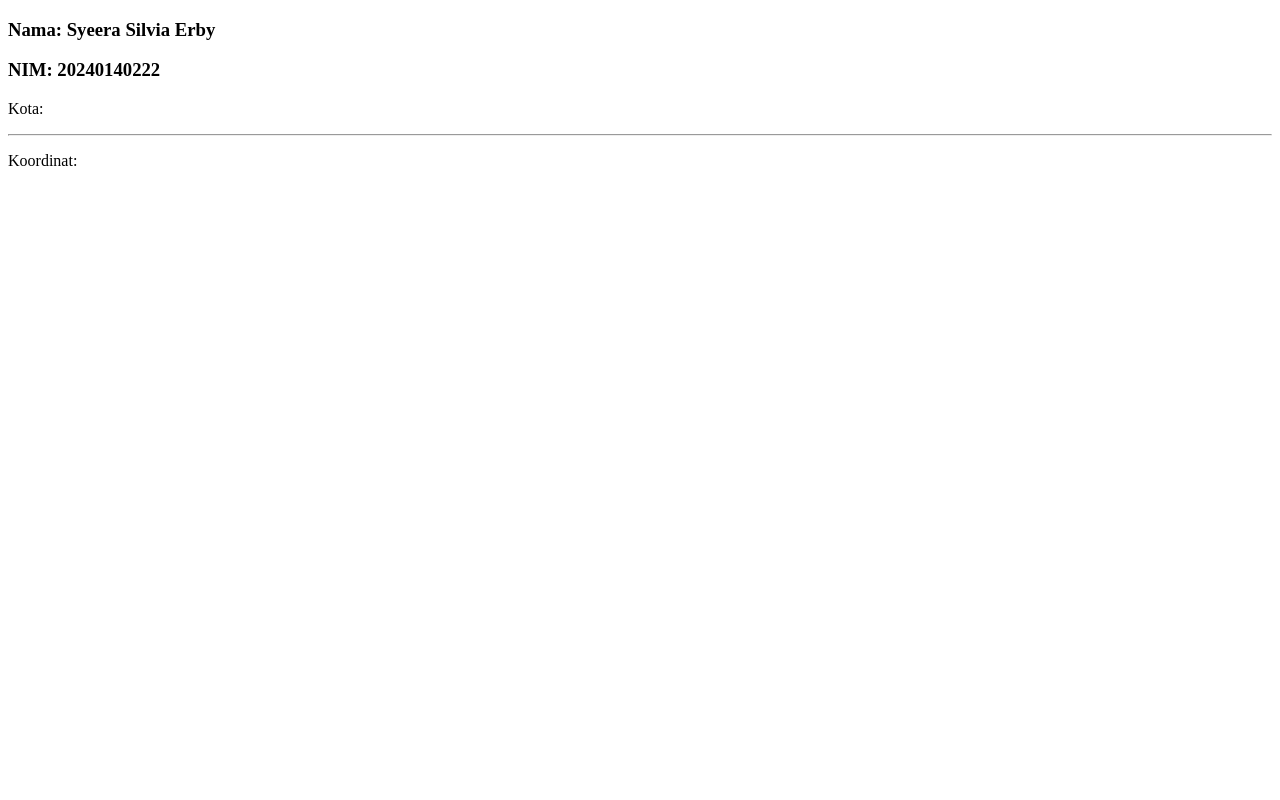
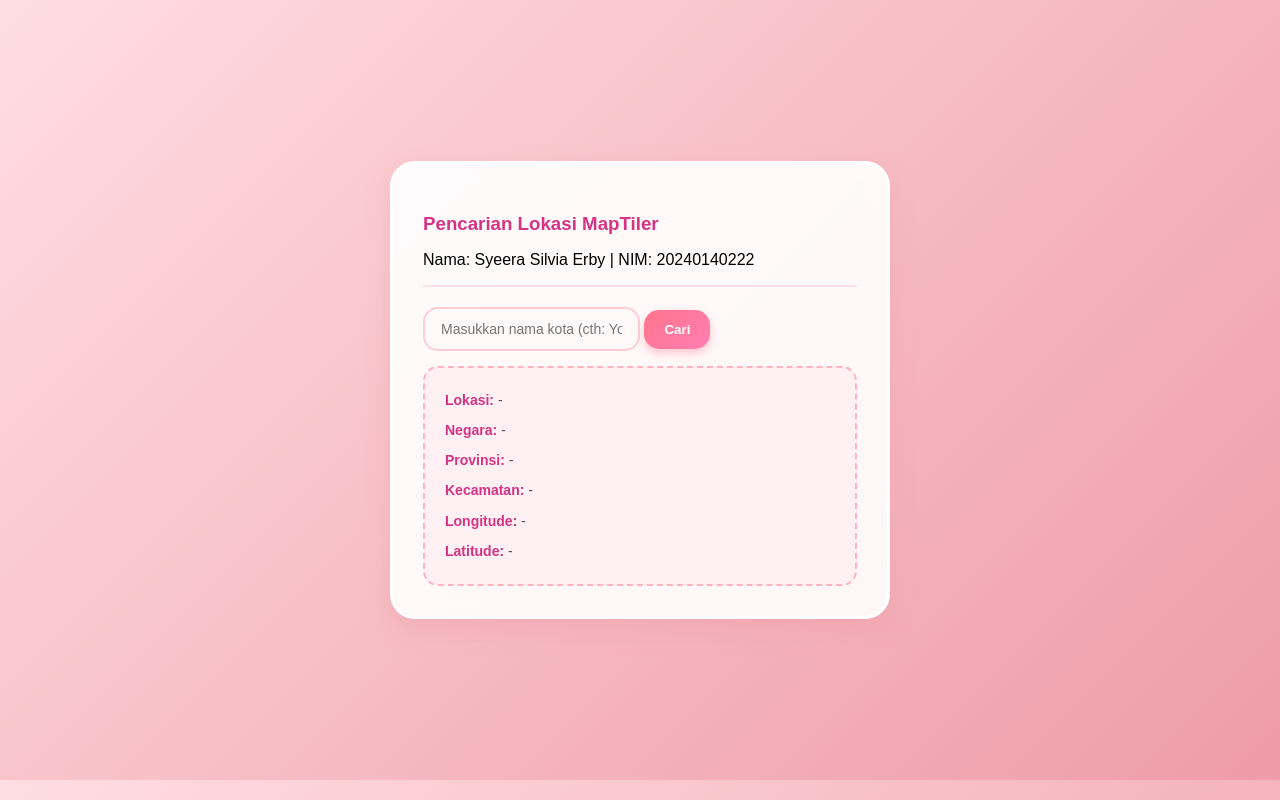
Before and after one commit to Syeeraaaa/222_WeatherApi, a website: page public/index.html in a window 1280 px wide. Drawn offline with Linux system fonts and the light colour scheme; no server answers.

Commit message:
menambahkan desain CSS estetik dan interaktif pada halaman utama

```diff
--- a/public/index.html
+++ b/public/index.html
@@ -4,35 +4,143 @@
     <meta charset="UTF-8">
     <meta name="viewport" content="width=device-width, initial-scale=1.0">
     <title>Geolocation</title>
+    <style>
+        body {
+            font-family: 'Quicksand', sans-serif;
+            max-width: 500px;
+            margin: 50px auto;
+            padding: 20px;
+            background: linear-gradient(135deg, #ffdde1 0%, #ee9ca7 100%);
+            min-height: 80vh;
+            display: flex;
+            align-items: center;
+            justify-content: center;
+        }
+        .card {
+            background: rgba(255, 255, 255, 0.9);
+            backdrop-filter: blur(10px);
+            padding: 30px;
+            border-radius: 25px;
+            box-shadow: 0 10px 25px rgba(238, 156, 167, 0.4);
+            border: 3px solid #fff;
+            width: 100%;
+        }
+        h3 {
+            color: #d63384;
+            margin-bottom: 5px;
+            font-weight: 700;
+        }
+        .identity {
+            font-size: 13px;
+            color: #888;
+            margin-bottom: 15px;
+        }
+        hr {
+            border: none;
+            height: 2px;
+            background: #ffe0e6;
+            border-radius: 2px;
+            margin-bottom: 20px;
+        }
+        .input-group {
+            display: flex;
+            gap: 8px;
+            margin-bottom: 20px;
+        }
+        input {
+            flex: 1;
+            padding: 12px 16px;
+            border: 2px solid #ffccd5;
+            border-radius: 15px;
+            outline: none;
+            font-family: 'Quicksand', sans-serif;
+            font-size: 14px;
+            transition: all 0.3s ease;
+            background: #fff9fa;
+        }
+        input:focus {
+            border-color: #ff758c;
+            box-shadow: 0 0 8px rgba(255, 117, 140, 0.3);
+        }
+        button {
+            padding: 12px 20px;
+            background: linear-gradient(135deg, #ff758c 0%, #ff7eb3 100%);
+            color: white;
+            border: none;
+            border-radius: 15px;
+            font-family: 'Quicksand', sans-serif;
+            font-weight: 700;
+            cursor: pointer;
+            transition: all 0.3s ease;
+            box-shadow: 0 4px 10px rgba(255, 117, 140, 0.4);
+        }
+        button:hover {
+            transform: translateY(-2px);
+            box-shadow: 0 6px 15px rgba(255, 117, 140, 0.6);
+        }
+        .result {
+            background: #fff0f3;
+            padding: 15px 20px;
+            border-radius: 15px;
+            border: 2px dashed #ffb3c1;
+            margin-top: 15px;
+            line-height: 1.8;
+            color: #555;
+            font-size: 14px;
+        }
+        .result p {
+            margin: 5px 0;
+        }
+        .result b {
+            color: #d63384;
+        }
+    </style>
 </head>
 <body>
-    <h3>Nama: Syeera Silvia Erby</h3>
-    <h3>NIM: 20240140222</h3>
+    <div class="card">
+        <h3>Pencarian Lokasi MapTiler</h3>
+        <p>Nama: Syeera Silvia Erby | NIM: 20240140222</p>
+        <hr>
 
-    <p>
-        Kota:
-        <span id="lokasi"></span>
-    </p>
+        <div style="margin-top: 15px;">
+            <input type="text" id="inputKota" placeholder="Masukkan nama kota (cth: Yogyakarta)">
+            <button onclick="cariLokasi()">Cari</button>
+        </div>
 
-    <hr>
-
-    <p>
-        Koordinat:
-        <span id="negara"></span>
-    </p>
+        <div class="result" id="hasilData">
+            <p><b>Lokasi:</b> <span id="valLokasi">-</span></p>
+            <p><b>Negara:</b> <span id="valNegara">-</span></p>
+            <p><b>Provinsi:</b> <span id="valProvinsi">-</span></p>
+            <p><b>Kecamatan:</b> <span id="valKecamatan">-</span></p>
+            <p><b>Longitude:</b> <span id="valLong">-</span></p>
+            <p><b>Latitude:</b> <span id="valLat">-</span></p>
+        </div>
+    </div>
 
     <script>
-        fetch("/api/lokasi")
-        .then(response => response.json())
-        .then(data => {
-            console.log(data);
+        function cariLokasi() {
+            const kota = document.getElementById("inputKota").value;
+            const url = kota ? `/api/lokasi?kota=${encodeURIComponent(kota)}` : "/api/lokasi";
 
-            document.getElementById("lokasi").innerHTML = data.kota;
-            document.getElementById("negara").innerHTML = data.koordinat;
-        })
-        .catch(error => {
-            console.error(error);
-        });
+            fetch(url)
+                .then(response => response.json())
+                .then(data => {
+                    if(data.message) {
+                        alert(data.message);
+                        return;
+                    }
+                    document.getElementById("valLokasi").innerText = data.lokasi;
+                    document.getElementById("valNegara").innerText = data.negara;
+                    document.getElementById("valProvinsi").innerText = data.provinsi;
+                    document.getElementById("valKecamatan").innerText = data.kecamatan;
+                    document.getElementById("valLong").innerText = data.longitude;
+                    document.getElementById("valLat").innerText = data.latitude;
+                })
+                .catch(error => console.error("Error:", error));
+        }
+
+        // Load data default saat pertama buka
+        window.onload = () => cariLokasi();
     </script>
 </body>
 </html>
```
